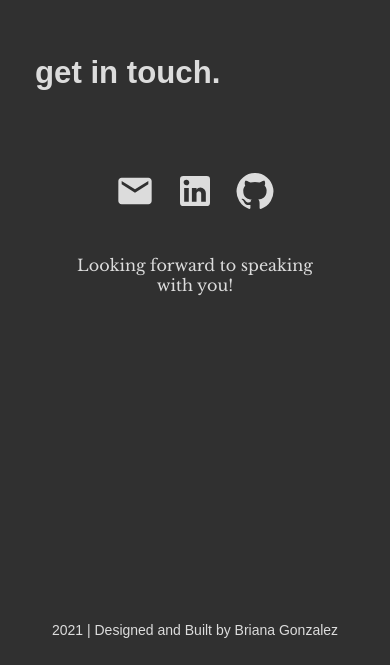
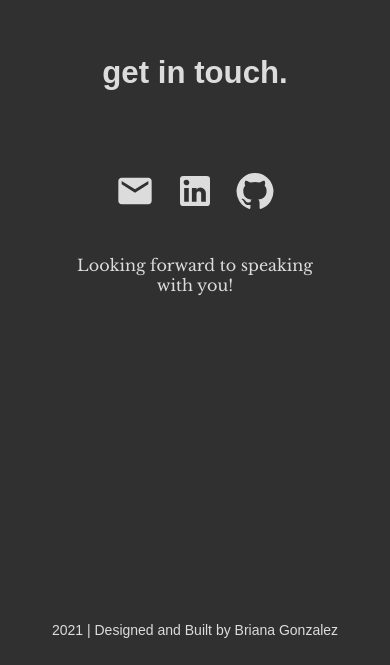
Before and after one commit to Bri-Gonzalez/Portfolio, a React (Create React App) app in the folder client/: page / in a window 390 px wide. Shown: the part 4307-4972 px from the top of the page. Built offline with nearby package versions, Linux system fonts and the light colour scheme; a web font is replaced by a local one.

Commit message:
centered contact header for tablet screens and smaller

```diff
--- a/client/src/screens/Contact/Contact.css
+++ b/client/src/screens/Contact/Contact.css
@@ -53,6 +53,12 @@
   }
 }
 
+@media screen  and (max-width: 789px) {
+  .contact h2 {
+    text-align: center;
+  }
+}
+
 @media screen and (max-width: 590px) {
   .contact-details {
     padding: 0 10px 200px 10px;
```
Also changed, not shown: 1 other file (tests, documents, lock files or other folders).
